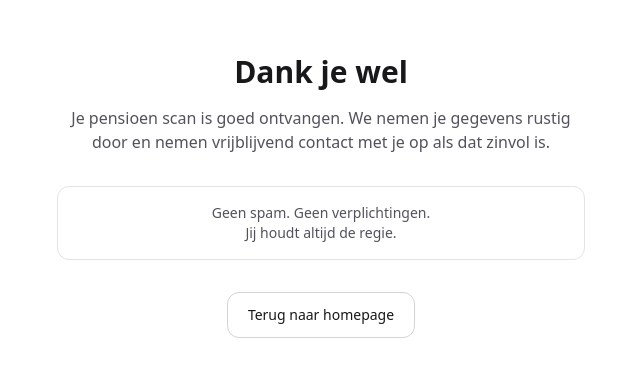
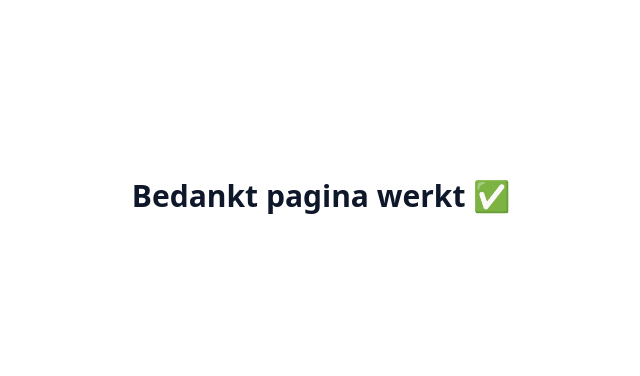
Before and after one commit to sharafatarsham-tech/slim-vermogen, a Next.js app: page /bedankt in a window 1280 px wide. Shown: the part 204-580 px from the top of the page, without its empty margins (319-959 px from the left). Built offline with nearby package versions, Linux system fonts and the light colour scheme.

Commit message:
Scan werkt + bedankt pagina gefixt

```diff
--- a/app/(site)/bedankt/page.tsx
+++ b/app/(site)/bedankt/page.tsx
@@ -1,31 +1,7 @@
 export default function BedanktPage() {
-    return (
-      <main className="min-h-screen bg-white text-zinc-900 flex items-center">
-        <div className="mx-auto max-w-xl px-6 text-center">
-          <h1 className="text-3xl font-bold">
-            Dank je wel
-          </h1>
-
-          <p className="mt-4 text-zinc-600">
-            Je pensioen scan is goed ontvangen.
-            We nemen je gegevens rustig door en nemen
-            <span className="font-medium"> vrijblijvend </span>
-            contact met je op als dat zinvol is.
-          </p>
-
-          <div className="mt-8 rounded-xl border border-zinc-200 p-4 text-sm text-zinc-600">
-            Geen spam. Geen verplichtingen.
-            <br />
-            Jij houdt altijd de regie.
-          </div>
-
-          <a
-            href="/"
-            className="mt-8 inline-block rounded-xl border border-zinc-300 px-5 py-3 text-sm hover:bg-zinc-50"
-          >
-            Terug naar homepage
-          </a>
-        </div>
-      </main>
-    );
-  }
+  return (
+    <main className="min-h-screen flex items-center justify-center">
+      <h1 className="text-3xl font-bold">Bedankt pagina werkt ✅</h1>
+    </main>
+  );
+}
--- a/app/(site)/scan/page.tsx
+++ b/app/(site)/scan/page.tsx
@@ -61,25 +61,39 @@ export default function ScanPage() {
     return { fv, taxRate, taxSavedPerMonth };
   }, [a.monthly, a.taxBracket, yearsToGo]);
 
-  async function submitLead() {
+  async function submitLead(): Promise<void> {
     const endpoint = "https://formspree.io/f/mbdrdqvp";
+
+    const email = (a.email ?? "").trim();
+    const name = (a.name ?? "").trim();
+
+    // Validatie: Formspree vereist een geldig e-mailadres
+    if (!email || !/^\S+@\S+\.\S+$/.test(email)) {
+      alert("Vul een geldig e-mailadres in.");
+      return;
+    }
+    if (!name || name.length < 2) {
+      alert("Vul je naam in.");
+      return;
+    }
 
     const payload = {
       source: "SlimVermogenScan",
-      name: a.name,
-      email: a.email,
+      name,
+      email,
       age: a.age,
       income: a.income,
       monthly: a.monthly,
       years: a.years,
       hasPension: a.hasPension,
       taxBracket: a.taxBracket,
-      estimatedEndCapital: projection.fv,
-      estimatedTaxSavedPerMonth: projection.taxSavedPerMonth,
+      estimatedEndCapital: Math.round(projection.fv),
+      estimatedTaxSavedPerMonth: Math.round(projection.taxSavedPerMonth),
       createdAt: new Date().toISOString(),
     };
 
     let res: Response;
+
     try {
       res = await fetch(endpoint, {
         method: "POST",
@@ -90,23 +104,19 @@ export default function ScanPage() {
         body: JSON.stringify(payload),
       });
     } catch (err) {
-      throw new Error(
-        `Netwerkfout bij verzenden (endpoint/verbinding). Details: ${String(err)}`
-      );
+      console.error("Netwerkfout bij verzenden:", err);
+      alert("Netwerkfout bij verzenden. Probeer opnieuw.");
+      return;
     }
 
+    // Formspree geeft vaak JSON terug (Accept: application/json)
+    const data = await res.json().catch(() => null);
+
     if (!res.ok) {
-      let details = "";
-      try {
-        const data = await res.json();
-        details = JSON.stringify(data);
-      } catch {
-        details = await res.text();
-      }
-      throw new Error(`Formspree error (${res.status}): ${details}`);
+      console.error("Formspree error:", res.status, data, payload);
+      alert("Er ging iets mis met verzenden. Check de console (F12) voor details.");
+      return;
     }
-
-    return true;
   }
 
   const canNext = useMemo(() => {
@@ -124,13 +134,11 @@ export default function ScanPage() {
         <div className="flex flex-col gap-4 sm:flex-row sm:items-start sm:justify-between">
           <div className="max-w-2xl">
             <p className="text-sm font-medium text-zinc-600">Slim Vermogen</p>
-            <h1 className="mt-1 text-3xl font-bold tracking-tight">
-              Pensioen Scan
-            </h1>
+            <h1 className="mt-1 text-3xl font-bold tracking-tight">Pensioen Scan</h1>
             <p className="mt-2 text-sm leading-6 text-zinc-700">
               Beantwoord een paar vragen. Je krijgt een{" "}
-              <span className="font-medium">indicatie</span> van wat je kunt
-              opbouwen en een eenvoudige uitleg over mogelijk belastingvoordeel.
+              <span className="font-medium">indicatie</span> van wat je kunt opbouwen
+              en een eenvoudige uitleg over mogelijk belastingvoordeel.
             </p>
 
             <div className="mt-3 flex flex-wrap items-center gap-3 text-xs text-zinc-500">
@@ -148,19 +156,13 @@ export default function ScanPage() {
 
           <div className="shrink-0">
             <div className="rounded-xl border border-zinc-200 bg-white px-3 py-2 text-sm text-zinc-600">
-              Stap{" "}
-              <span className="font-medium text-zinc-900">{step}</span>/
-              {TOTAL_STEPS}
+              Stap <span className="font-medium text-zinc-900">{step}</span>/{TOTAL_STEPS}
             </div>
           </div>
         </div>
 
         {/* Progress */}
-        <Progress
-          steps={TOTAL_STEPS}
-          current={step}
-          onJump={(n) => setStep(n)}
-        />
+        <Progress steps={TOTAL_STEPS} current={step} onJump={(n) => setStep(n)} />
 
         {/* Card */}
         <div className="mt-6 rounded-2xl border border-zinc-200 bg-white p-6 shadow-sm">
@@ -223,8 +225,7 @@ export default function ScanPage() {
               </div>
 
               <Hint>
-                Dit is een indicatie. Inleg hangt af van jaarruimte/reserveringsruimte
-                en je situatie.
+                Dit is een indicatie. Inleg hangt af van jaarruimte/reserveringsruimte en je situatie.
               </Hint>
             </Step>
           )}
@@ -312,9 +313,7 @@ export default function ScanPage() {
                   </div>
 
                   <div className="mt-4 rounded-xl border border-zinc-200 bg-zinc-50 p-4">
-                    <p className="text-xs font-semibold text-zinc-900">
-                      Kort uitgelegd
-                    </p>
+                    <p className="text-xs font-semibold text-zinc-900">Kort uitgelegd</p>
                     <p className="mt-2 text-xs leading-5 text-zinc-700">
                       Als je pensioen-inleg fiscaal aftrekbaar is, betaal je nu vaak minder belasting
                       (maar je betaalt later belasting bij uitkeren). Dit hangt o.a. af van{" "}
@@ -361,28 +360,16 @@ export default function ScanPage() {
                 />
                 <Card
                   title="Indicatie belastingvoordeel"
-                  value={
-                    projection.taxRate > 0
-                      ? `${fmt(projection.taxSavedPerMonth)}/maand`
-                      : "Onbekend"
-                  }
-                  sub={
-                    projection.taxRate > 0
-                      ? "Indicatief (geen jaarruimte-check)"
-                      : "Kies Box 1 in stap 5 voor indicatie"
-                  }
+                  value={projection.taxRate > 0 ? `${fmt(projection.taxSavedPerMonth)}/maand` : "Onbekend"}
+                  sub={projection.taxRate > 0 ? "Indicatief (geen jaarruimte-check)" : "Kies Box 1 in stap 5 voor indicatie"}
                 />
               </div>
 
               <div className="mt-6 rounded-xl border border-zinc-200 p-4">
                 <p className="text-sm font-semibold">Wat nu?</p>
                 <ul className="mt-2 list-disc space-y-1 pl-5 text-sm text-zinc-700">
-                  <li>
-                    Wil je exact weten wat je kan aftrekken (jaarruimte) en wat je slimste route is?
-                  </li>
-                  <li>
-                    Dan plannen we een korte call en maken we het concreet.
-                  </li>
+                  <li>Wil je exact weten wat je kan aftrekken (jaarruimte) en wat je slimste route is?</li>
+                  <li>Dan plannen we een korte call en maken we het concreet.</li>
                 </ul>
               </div>
 
@@ -392,16 +379,10 @@ export default function ScanPage() {
                   disabled={submitting}
                   onClick={async () => {
                     if (submitting) return;
-
                     try {
                       setSubmitting(true);
                       await submitLead();
                       router.push("/bedankt");
-                    } catch (e) {
-                      console.error("SubmitLead error:", e);
-                      alert(
-                        "Er ging iets mis met verzenden. Open de console (F12) voor details."
-                      );
                     } finally {
                       setSubmitting(false);
                     }
@@ -411,9 +392,7 @@ export default function ScanPage() {
                     (submitting ? "cursor-not-allowed opacity-60" : "")
                   }
                 >
-                  {submitting
-                    ? "Verzenden..."
-                    : "Resultaat ontvangen & vrijblijvend gesprek"}
+                  {submitting ? "Verzenden..." : "Resultaat ontvangen & vrijblijvend gesprek"}
                 </button>
 
                 <Link
@@ -439,9 +418,7 @@ export default function ScanPage() {
               disabled={step === 1}
               className={
                 "rounded-xl px-4 py-2 text-sm transition " +
-                (step === 1
-                  ? "text-zinc-400"
-                  : "border border-zinc-300 hover:bg-zinc-50")
+                (step === 1 ? "text-zinc-400" : "border border-zinc-300 hover:bg-zinc-50")
               }
             >
               ← Vorige
@@ -490,10 +467,7 @@ function Progress({
     <div className="mt-6">
       <div className="flex items-center justify-between gap-2">
         <div className="h-2 w-full rounded-full bg-zinc-100">
-          <div
-            className="h-2 rounded-full bg-zinc-900 transition-all"
-            style={{ width: `${pct}%` }}
-          />
+          <div className="h-2 rounded-full bg-zinc-900 transition-all" style={{ width: `${pct}%` }} />
         </div>
         <div className="shrink-0 text-xs text-zinc-500">{Math.round(pct)}%</div>
       </div>
@@ -524,11 +498,7 @@ function Progress({
               >
                 {n}
               </span>
-              <span
-                className={
-                  "text-[11px] " + (active ? "text-zinc-900" : "text-zinc-500")
-                }
-              >
+              <span className={"text-[11px] " + (active ? "text-zinc-900" : "text-zinc-500")}>
                 {n === 1 ? "Start" : n === steps ? "Resultaat" : `Stap ${n}`}
               </span>
             </button>
@@ -626,17 +596,11 @@ function Choice({
       onClick={onClick}
       className={
         "rounded-2xl border p-4 text-left transition hover:bg-zinc-50 " +
-        (active
-          ? "border-zinc-900 bg-zinc-900 text-white hover:opacity-95"
-          : "border-zinc-300")
+        (active ? "border-zinc-900 bg-zinc-900 text-white hover:opacity-95" : "border-zinc-300")
       }
     >
       <div className="text-sm font-semibold">{title}</div>
-      <div
-        className={"mt-1 text-xs " + (active ? "text-white/80" : "text-zinc-600")}
-      >
-        {desc}
-      </div>
+      <div className={"mt-1 text-xs " + (active ? "text-white/80" : "text-zinc-600")}>{desc}</div>
     </button>
   );
 }
@@ -671,17 +635,11 @@ function Segmented<T extends string>({
             onClick={() => onChange(o.value)}
             className={
               "rounded-2xl border p-4 text-left transition " +
-              (active
-                ? "border-zinc-900 bg-zinc-900 text-white"
-                : "border-zinc-300 bg-white hover:bg-zinc-50")
+              (active ? "border-zinc-900 bg-zinc-900 text-white" : "border-zinc-300 bg-white hover:bg-zinc-50")
             }
           >
             <div className="text-sm font-semibold">{o.title}</div>
-            <div
-              className={"mt-1 text-xs " + (active ? "text-white/80" : "text-zinc-600")}
-            >
-              {o.desc}
-            </div>
+            <div className={"mt-1 text-xs " + (active ? "text-white/80" : "text-zinc-600")}>{o.desc}</div>
           </button>
         );
       })}
```
